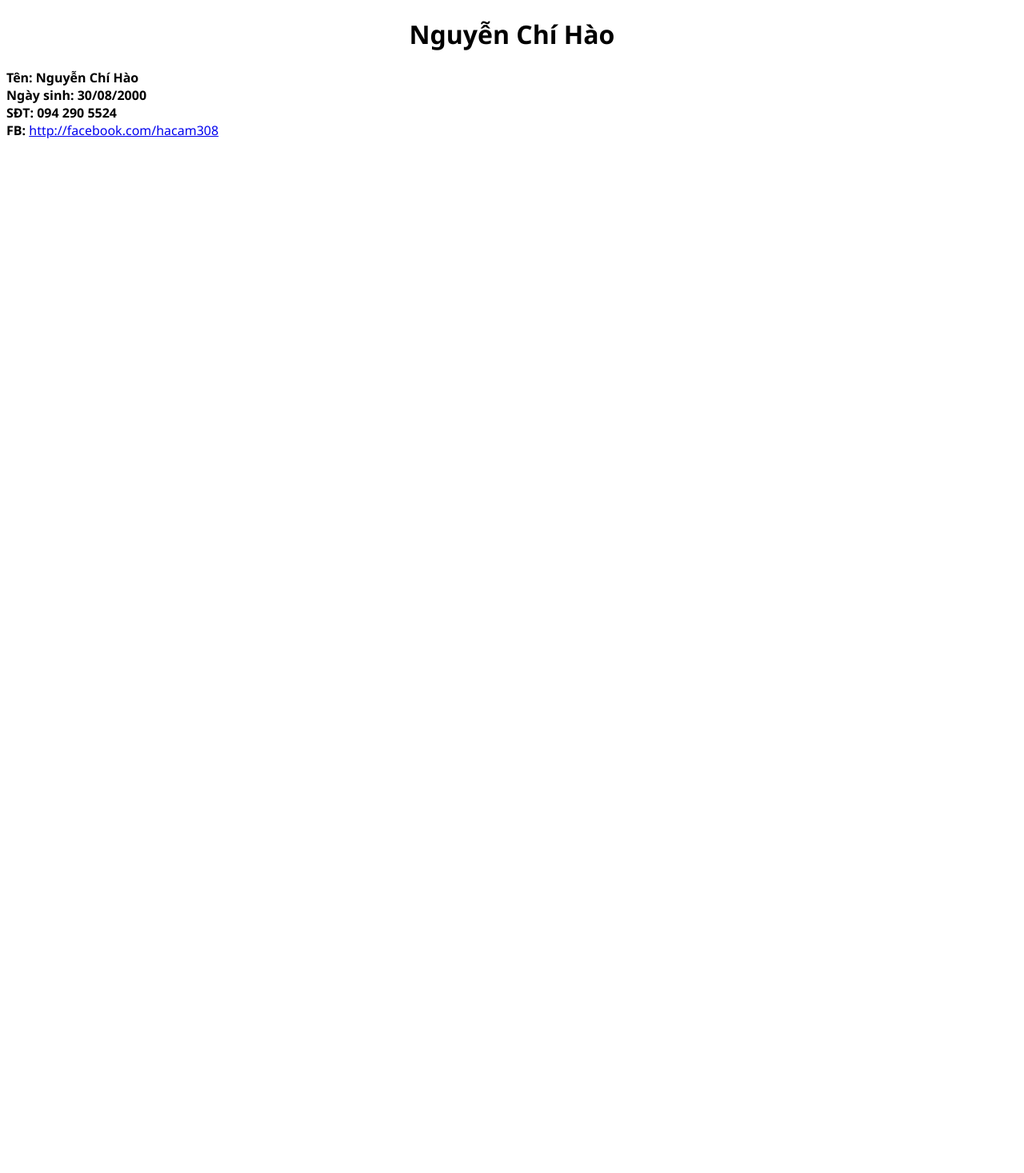
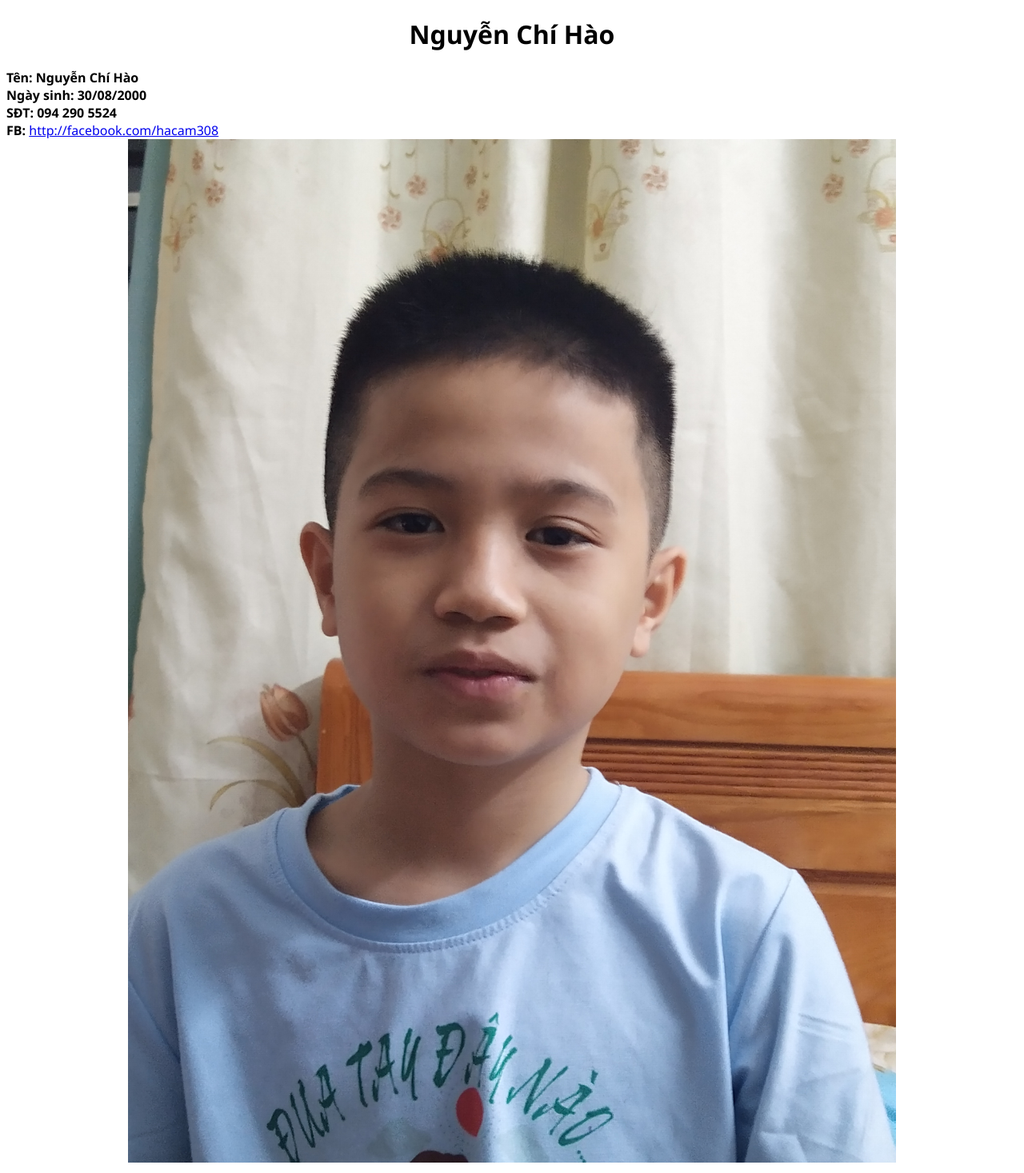
Before and after one commit to haon807/haon807.github.io, a PHP site: page / in a window 1280 px wide. Shown: the whole page at 80% size. Before the commit the page ends 173 px from the top, so only its background shows below. Run offline with PHP 8.4, Linux system fonts and the light colour scheme.

Commit message:
sondeptrai

```diff
--- a/1.css
+++ b/1.css
@@ -5,3 +5,7 @@ body{
 h1{
     text-align: center;
 }
+
+img{
+    text-align: center;
+}
--- a/index.html
+++ b/index.html
@@ -3,7 +3,7 @@
 <head>
     <meta charset="UTF-8">
     <meta name="viewport" content="width=device-width, initial-scale=1.0">
-    <title>CV cá nhân của Hào</title>
+    <title>Hào đẹp trai</title>
     <link rel="stylesheet" href="1.css">
 </head>
 <body>
@@ -20,5 +20,8 @@
     <div class="thongtin">
         <b>FB: </b><a href="http://facebook.com/hacam308">http://facebook.com/hacam308</a>
     </div>
+    <center>
+        <img text-align: center width="960px" src="sondeptrai.jpg"/>
+    </center>
 </body>
 </html>
```
Also changed, not shown: sondeptrai.jpg (added).
